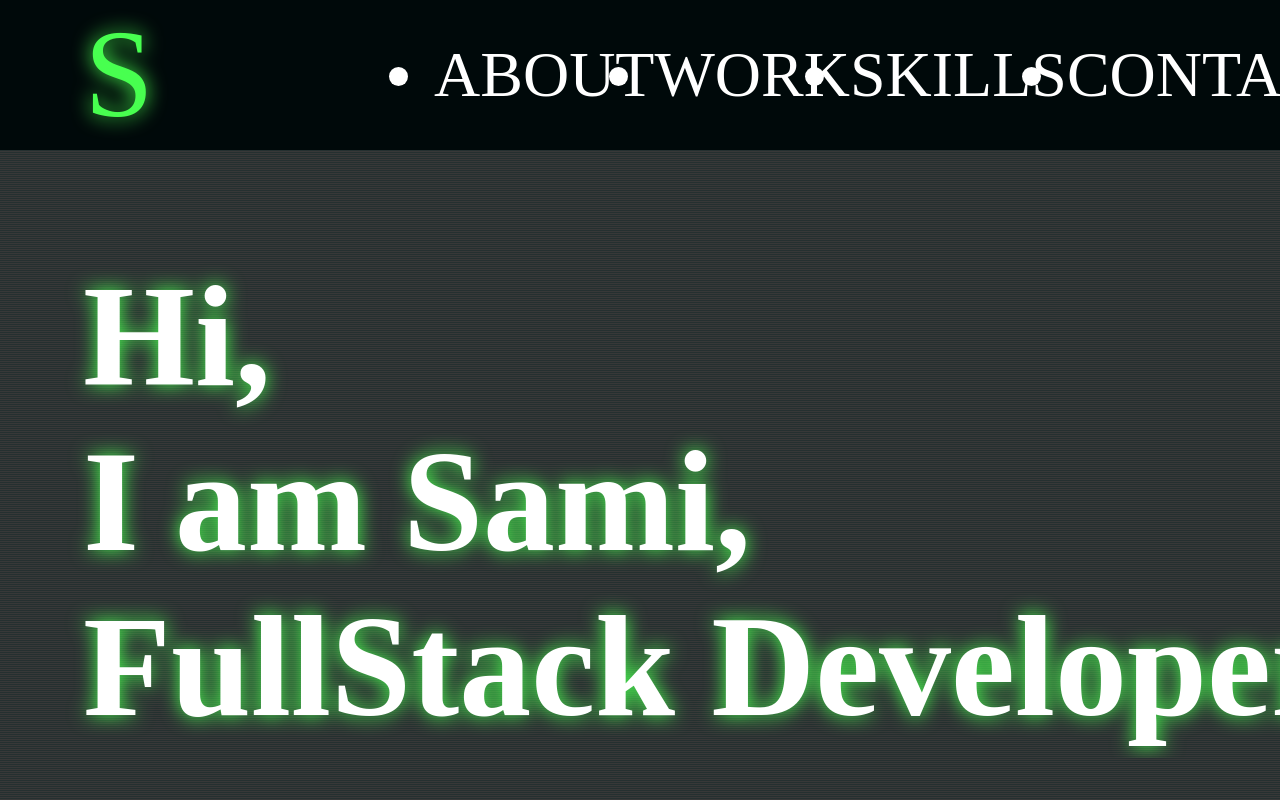
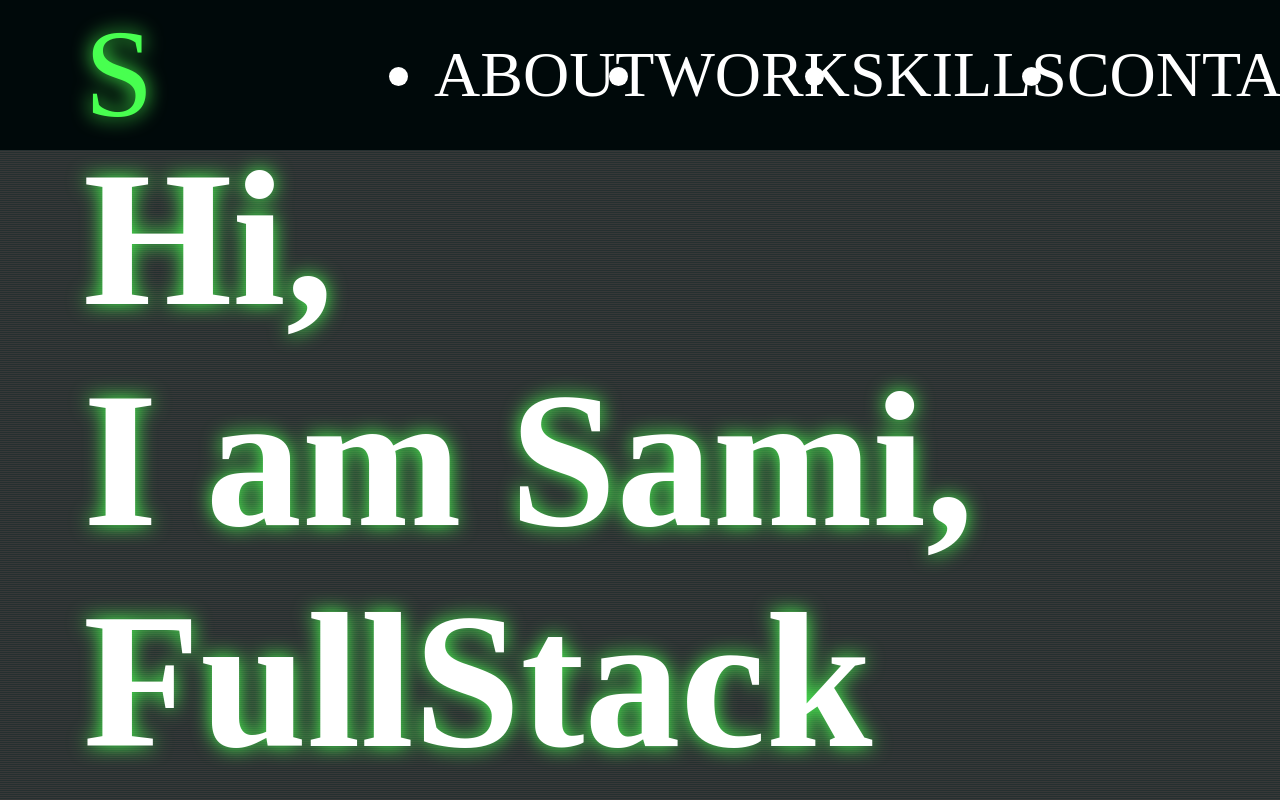
Before and after one commit to Sami-21/Blog, a Next.js app in the folder view/: page / in a window 1280 px wide. Shown: the top 800 px of the page. Built offline with nearby package versions, Linux system fonts and the light colour scheme.

Commit message:
on scroll COD text effect

```diff
--- a/view/Components/AboutSection.tsx
+++ b/view/Components/AboutSection.tsx
@@ -9,13 +9,11 @@ const AboutSection = () => {
   let Transition3: string = "About";
   return (
     <div className={style.TextContainer}>
-      <h1 className={style.IntroText}>
-        <CODTextEffect
-          Transition1={Transition1}
-          Transition2={Transition2}
-          Transition3={Transition3}
-        ></CODTextEffect>
-      </h1>
+      <CODTextEffect
+        Transition1={Transition1}
+        Transition2={Transition2}
+        Transition3={Transition3}
+      ></CODTextEffect>
     </div>
   );
 };
--- a/view/Components/IntroText.tsx
+++ b/view/Components/IntroText.tsx
@@ -1,4 +1,5 @@
-import React from "react";
+/* eslint-disable react-hooks/rules-of-hooks */
+import React, { useEffect } from "react";
 import useTextTyping from "../hooks/useTextTyping";
 import style from "../styles/IntroText.module.css";
 
@@ -10,6 +11,27 @@ const IntroText = () => {
   const TextState1: string = useTextTyping(Transition1, 60);
   const TextState2: string = useTextTyping(Transition2, 60);
   const TextState3: string = useTextTyping(Transition3, 60);
+
+  const elementInViewport = (el: any): boolean => {
+    var top = el.offsetTop;
+    var left = el.offsetLeft;
+    var width = el.offsetWidth;
+    var height = el.offsetHeight;
+
+    while (el.offsetParent) {
+      el = el.offsetParent;
+      top += el.offsetTop;
+      left += el.offsetLeft;
+    }
+
+    return (
+      top >= window.pageYOffset &&
+      left >= window.pageXOffset &&
+      top + height <= window.pageYOffset + window.innerHeight &&
+      left + width <= window.pageXOffset + window.innerWidth
+    );
+  };
+
   return (
     <div className={style.TextContainer}>
       <h1 className={style.IntroText}>
--- a/view/pages/index.tsx
+++ b/view/pages/index.tsx
@@ -9,12 +9,12 @@ import Noisebackground from "../Components/Noisebackground";
 
 const Home: NextPage = () => {
   return (
-    <div className="relative min-h-screen w-screen flex flex-col justify-center items-center">
+    <div className=" min-h-screen w-screen  pt-36">
       <Noisebackground />
       <NavBar />
       {/* <Intro/>  */}
       <IntroText />
-      {/* <AboutSection /> */}
+      <AboutSection />
     </div>
   );
 };
--- a/view/styles/IntroText.module.css
+++ b/view/styles/IntroText.module.css
@@ -1,63 +1,55 @@
 .TextContainer {
-    padding-top: 150px;
     width: 100vw;
-    height: calc(100vh - 200px);
+    height: 100vh;
     padding-left: 75px;
-    overflow: hidden;
 }
 
 .IntroText {
     position: relative;
-    font-size: 144px;
+    font-size: 192px;
     color: #fff;
     opacity: 1;
-    z-index: 100;
+    z-index: 5;
     width: 100%;
     height: 200px;
 }
 
 .FirstTextTransition {
     position: absolute;
-    font-size: 144px;
+    font-size: 192px;
     color: rgba(255, 255, 255, 0.2);
     top: 0;
     left: 0;
+    overflow: hidden;
 }
 
 .SecondTextTransition {
     position: absolute;
-    font-size: 144px;
+    font-size: 192px;
     color: rgba(255, 255, 255, 0.5);
     top: 0;
     left: 0;
+    overflow: hidden;
 }
 
 .ThirdTextTransition {
     position: absolute;
     top: 0;
     left: 0;
+    overflow: hidden;
 }
 
 .Disappeared1 {
-    animation-name: fade1;
-    animation-duration: 60ms;
-    animation-fill-mode: forwards;
-    animation-delay: 0;
+    animation: 60ms forwards 0ms fade-in-out;
 }
 
 .Disappeared2 {
-    animation-name: fade1;
-    animation-duration: 60ms;
-    animation-fill-mode: forwards;
-    animation-delay: 40ms;
+    animation: 60ms forwards 40ms fade-in-out;
     opacity: 0;
 }
 
 .Showed {
-    animation-name: fade2;
-    animation-duration: 60ms;
-    animation-fill-mode: forwards;
-    animation-delay: 60ms;
+    animation: 60ms forwards 60ms fade-in;
     opacity: 0;
 }
 
@@ -65,13 +57,13 @@
     position: absolute;
     top: 0;
     left: 0;
-    font-size: 144px;
+    font-size: 192px;
     color: #48ff50;
     filter: blur(10px);
     z-index: -10;
 }
 
-@keyframes fade1 {
+@keyframes fade-in-out {
     0% {
         opacity: 0;
     }
@@ -86,7 +78,7 @@
     }
 }
 
-@keyframes fade2 {
+@keyframes fade-in {
     0% {
         opacity: 0;
     }
--- a/view/styles/NavBar.module.css
+++ b/view/styles/NavBar.module.css
@@ -9,9 +9,8 @@
     align-items: center;
     color: #ffffff;
     background-color: #00090a;
-    z-index: 1000000;
-    padding-left: 50px;
-    padding-right: 50px;
+    z-index: 100;
+    padding: 0 50px;
 }
 
 .logo {
--- a/view/styles/Noisebackground.module.css
+++ b/view/styles/Noisebackground.module.css
@@ -3,9 +3,10 @@
     top: -50px;
     left: -50px;
     width: calc(100vw + 60px);
-    height: calc(100% + 60px);
+    min-height: calc(100% + 60px);
     background: repeating-linear-gradient( #00090a, #00090a 70%, #181818 30%, #181818);
     background-size: 2px 2px;
     filter: url(#noise);
     opacity: 0.85;
+    overflow: hidden;
 }
```
